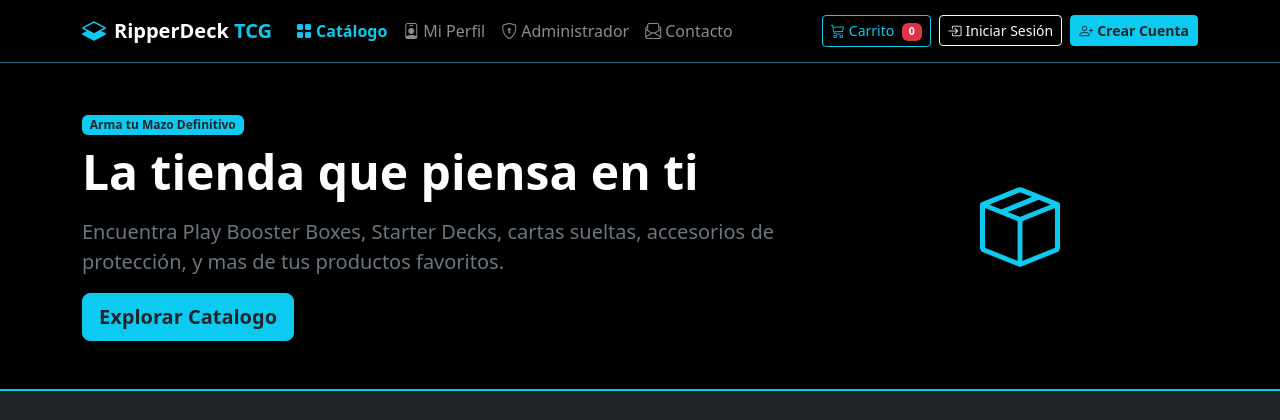
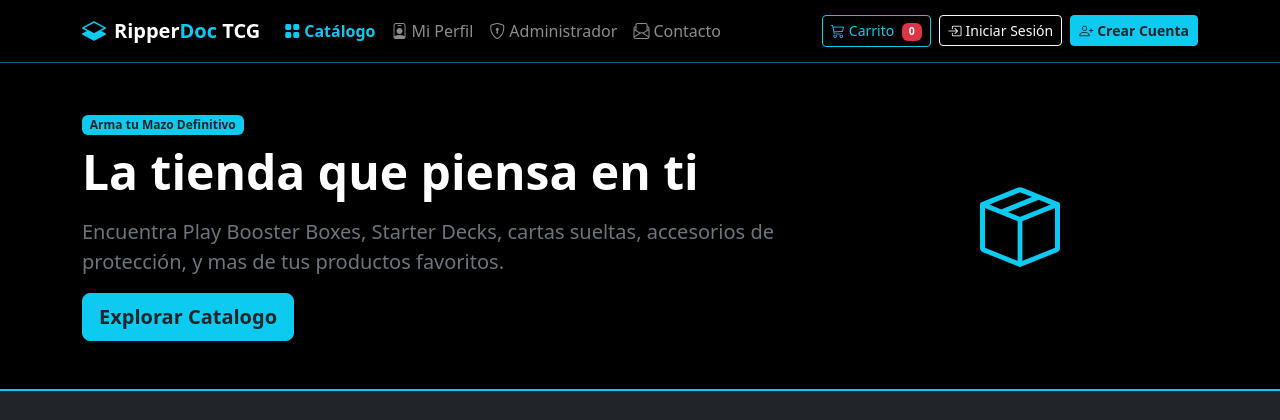
Before and after one commit to cangrejojorobado/ripperdoc, a PHP site: page / in a window 1280 px wide. Shown: the top 420 px of the page. Run offline with PHP 8.4, Linux system fonts and the light colour scheme; data that the repository does not hold is empty.

Commit message:
Cambio de nombre, se le añade estilo azul al titulo

```diff
--- a/src/navbar.php
+++ b/src/navbar.php
@@ -6,7 +6,7 @@ $paginaActual = basename($_SERVER['PHP_SELF']);
 <head>
     <meta charset="UTF-8">
     <meta name="viewport" content="width=device-width, initial-scale=1.0">
-    <title>RipperDeck TCG - Tienda en Línea</title>
+    <title>RipperDoc TCG</title>
     <link href="https://cdn.jsdelivr.net/npm/bootstrap@5.3.2/dist/css/bootstrap.min.css" rel="stylesheet">
     <link href="https://cdn.jsdelivr.net/npm/bootstrap-icons@1.11.1/font/bootstrap-icons.css" rel="stylesheet">
 </head>
@@ -16,7 +16,7 @@ $paginaActual = basename($_SERVER['PHP_SELF']);
     <div class="container">
         <a class="navbar-brand fw-bold d-flex align-items-center gap-2" href="index.php">
             <i class="bi bi-layers-half text-info fs-4"></i>
-            <span>RipperDeck <span class="text-info">TCG</span></span>
+            <span>Ripper<span class="text-info">Doc</span> TCG</span>
         </a>
         <button class="navbar-toggler" type="button" data-bs-toggle="collapse" data-bs-target="#menuPrincipal">
             <span class="navbar-toggler-icon"></span>
```
